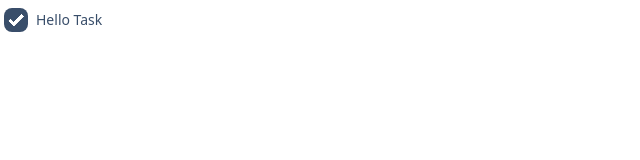
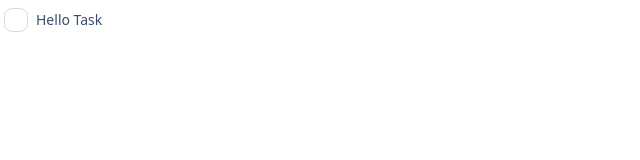
Before and after one commit to gsuke/vue-todolist-tdd, a Vue app: page / in a window 1280 px wide. Shown: the top 160 px of the page, without its empty margins (0-640 px from the left). Built offline with nearby package versions, Linux system fonts and the light colour scheme.

Commit message:
feat: TodoItem: checkbox

```diff
--- a/src/components/TodoItem.vue
+++ b/src/components/TodoItem.vue
@@ -1,6 +1,6 @@
 <template>
   <label :for="uid" class="label justify-start">
-    <input :id="uid" type="checkbox" checked="false" class="checkbox" />
+    <input :id="uid" type="checkbox" :checked="isDone" class="checkbox" />
     <div class="label-text ml-2">{{ text }}</div>
   </label>
 </template>
@@ -9,6 +9,7 @@
 const TodoItem = {
   props: {
     text: String,
+    isDone: Boolean,
   },
   computed: {
     uid() {
```
Also changed, not shown: 1 other file (tests, documents, lock files or other folders).
